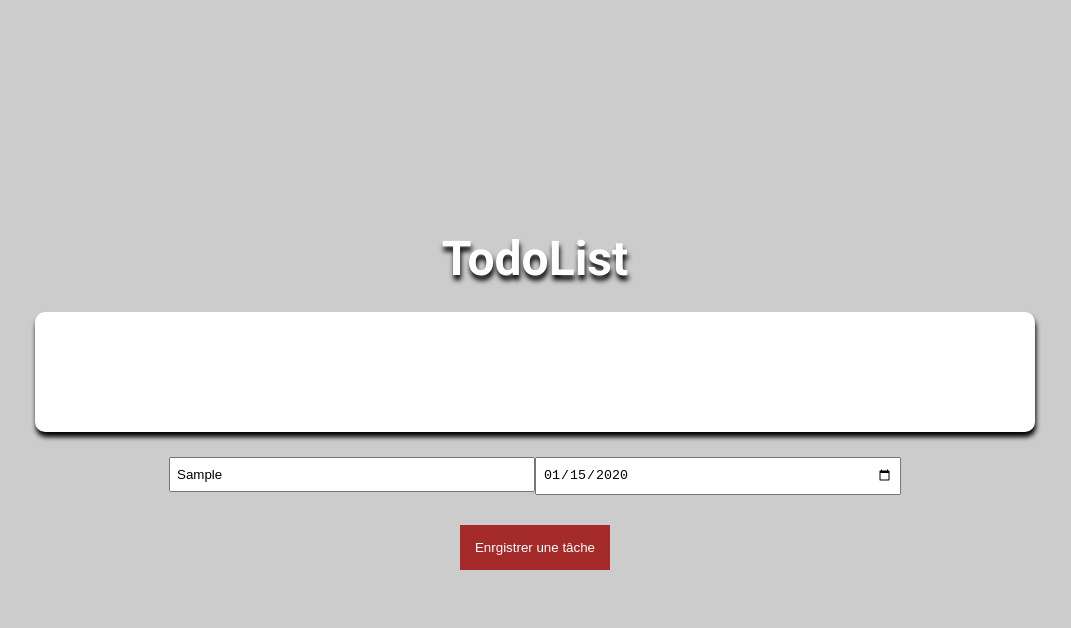
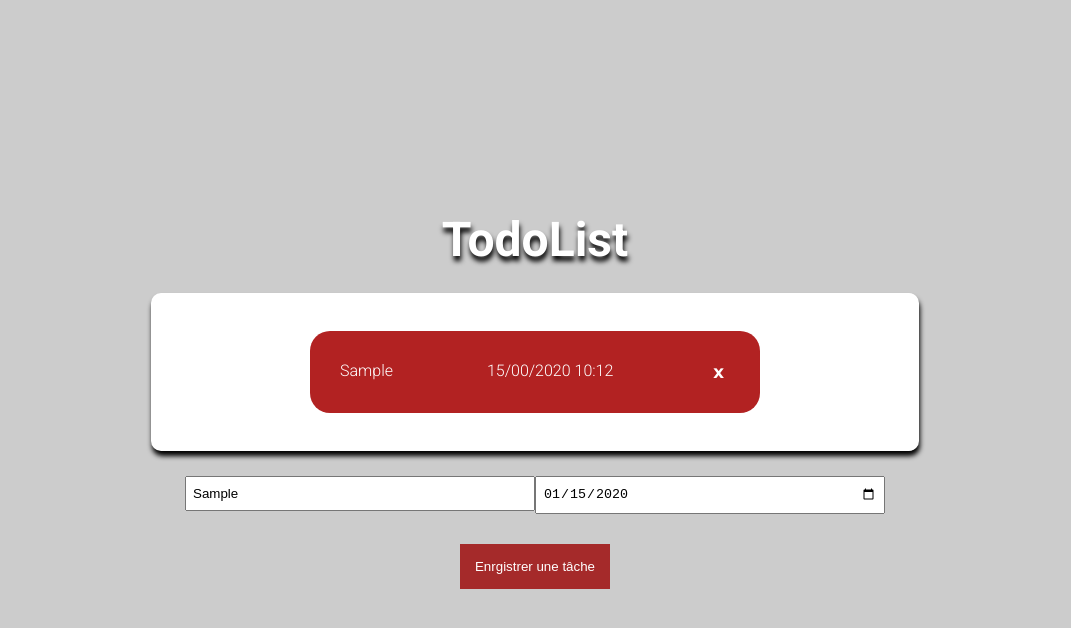
Before and after one commit to Myhed/javascript-afti, a plain HTML site: page todolist.html in a window 1280 px wide. Both pictures are taken after typing "Sample", "2020-01-15" into the empty fields and a click on the button "Enrgistrer une tâche". Shown: the whole page, without its empty margins (105-1176 px from the left). Drawn offline with Linux system fonts and the light colour scheme.

Commit message:
finish version confirmer

```diff
--- a/css/todolist.css
+++ b/css/todolist.css
@@ -5,6 +5,7 @@
     padding: 0;
     margin:0;
     outline: none;
+    box-sizing: border-box;
 }
 
 body {
@@ -19,13 +20,16 @@ body {
 }
 
 .taskContainer  {
-    width: 980px;
-    padding: 10px;
+    width: 60%;
+    padding: 30px 75px;
     margin:25px;
-    min-height: 100px;
+    display: flex;
+    flex-wrap: wrap;
+    justify-content:center;
     background: white;
     box-shadow:1px 5px 5px black;
     border-radius: 10px;
+    color: black;
 }
 
 h1 {
@@ -34,10 +38,44 @@ h1 {
     text-shadow: 1px 5px 5px black;
 }
 
+.infoTask {
+    display: flex;
+    justify-content: space-between;
+    width: 450px;
+    background: firebrick;
+    color:white;
+    padding: 30px;
+    margin: 8px;
+    border-radius: 20px;
+}
+
+.deleteTask {
+    font-weight: 700;
+    font-family: 'Montserrat', sans-serif;
+    padding: 0 6px;
+    border-radius: 40%;
+}
+
+.deleteTask::before {
+    content: "x";
+    font-size: 18px;
+    cursor: pointer;
+}
+
+.error {
+    background: tomato;
+    width: 350px;
+    text-align: center;
+    padding: 8px 6px;
+    font-size: 16px;
+    margin: 5px;
+}
+
 form {
     display: flex;
     flex-direction: column;
     align-items: center;
+    text-align: center;
 }
 
 form input {
@@ -54,3 +92,11 @@ form button {
     background: brown;
     cursor: pointer;
 }
+
+
+@media screen and (max-width: 700px) {
+    .taskContainer {
+        padding: 0;
+        width: 100%;
+    }
+}
--- a/js/todolist.js
+++ b/js/todolist.js
@@ -11,7 +11,6 @@ function createForm(done){
     done(form);
     form.setAttribute('action', '#');
 }
-
 
 function createInput(attributs = {type: 'text', name:'', placeholder: ''}){
     const input = document.createElement('input');
@@ -54,7 +53,6 @@ function initForm(textButton,done){
   });
 }
 
-
 function initTodoList(done){
     const body = document.body;
     const h1 = createElementH1('TodoList');
@@ -68,17 +66,113 @@ function initTodoList(done){
     });
 }
 
+function formatDate(date){
+    const currentDate = new Date();
+
+    const minutes = currentDate.getMinutes() > 9 ? currentDate.getMinutes() : '0' + currentDate.getMinutes();
+    const hours = currentDate.getHours() > 9 ? currentDate.getHours() : '0' + currentDate.getHours();
+
+    const day = date.getDate() > 9 ? date.getDate() : '0' + date.getDate();
+    const month = date.getMonth() > 9 ? date.getMonth() : '0' + date.getMonth();
+
+    return `${day}/${month}/${date.getFullYear()} ${hours}:${minutes}`;
+}
+
+function attachOnDeleteTask(deleteIcon){
+    let childToDelete;
+    let parentChildOnDelete;
+    deleteIcon.addEventListener('click', (event) => {
+        childToDelete = event.target.parentNode;
+        parentChildOnDelete = event.target.parentNode.parentNode;
+        parentChildOnDelete.removeChild(childToDelete);
+    });
+}
+
+function taskContainerChild(taskText, dateText, done){
+    const taskHtmlElement = document.createElement('span');
+    const dateHtmlElement = document.createElement('span');
+    const deleteTaskHtmlElement = document.createElement('span');
+    attachOnDeleteTask(deleteTaskHtmlElement);
+    done({taskHtmlElement,dateHtmlElement, deleteTaskHtmlElement});
+
+    const taskTextNodeElement = document.createTextNode(taskText);
+    const dateTextNodeElement = document.createTextNode(dateText);
+
+    taskHtmlElement.classList.add('task');
+    dateHtmlElement.classList.add('dateTask');
+    deleteTaskHtmlElement.classList.add('deleteTask');
+
+    dateHtmlElement.appendChild(dateTextNodeElement);
+    taskHtmlElement.appendChild(taskTextNodeElement);
+}
+
+function verifyForm(inputs = {}, done){
+    let errors = [];
+    let values = [];
+    Object.values(inputs).forEach(input => {
+        if(input.value.trim() === ''){
+            errors.push(`${input.name} ne doit pas être vide`);
+        }
+        values.push(input.value);
+    });
+
+    if(errors.length > 0){
+        done(null, errors)
+    }else{
+        done(values, null);
+    }
+}
+
+function handleErrors(errors){
+    let errorHtmlElement;
+    let errorTextNode;
+    return errors.map(error => {
+        errorHtmlElement = document.createElement('p');
+        errorTextNode = document.createTextNode(error);
+        errorHtmlElement.appendChild(errorTextNode);
+        errorHtmlElement.classList.add('error');
+        return errorHtmlElement;
+    });
+}
+
+function displayErrors(errorsHtmlElement){
+    const body = document.body;
+    errorsHtmlElement.forEach(errorHtmlElement => {
+        body.appendChild(errorHtmlElement);
+        setTimeout(() => {
+            body.removeChild(errorHtmlElement);
+        }, 5000);
+    });
+}
+
 window.onload = function(){
     let inputTaskDom;
     let inputDateTask;
+    let formatDateTask;
     initTodoList(function({form, taskContainer}){
         inputTaskDom = document.querySelector('input[name="task"]');
         inputDateTask = document.querySelector('input[name="dateTask"]');
         form.addEventListener('submit', function(event){
             event.preventDefault();
-            console.log(inputTaskDom.value);
-            console.log(inputDateTask.value);
-            const date = new Date(inputDateTask.value);
+            verifyForm({inputTaskDom, inputDateTask}, function(values, errors){
+                if(errors){
+                    console.log('errors: ',errors);
+                    const errorsHtmlElement = handleErrors(errors);
+                    displayErrors(errorsHtmlElement);
+                    return;
+                }
+                const [valueTask, valueDateTask] = values;
+                const date = new Date(valueDateTask);
+                formatDateTask = formatDate(date);
+                taskContainerChild(valueTask, formatDateTask, function({taskHtmlElement, dateHtmlElement, deleteTaskHtmlElement}){
+                    const infoTask = document.createElement('div');
+                    infoTask.classList.add('infoTask');
+                    infoTask.appendChild(taskHtmlElement);
+                    infoTask.appendChild(dateHtmlElement);
+                    infoTask.appendChild(deleteTaskHtmlElement);
+                    taskContainer.appendChild(infoTask);
+                });
+            });
         });
     });
 }
--- a/todolist.html
+++ b/todolist.html
@@ -4,6 +4,8 @@
     <meta charset="UTF-8">
     <meta http-equiv="X-UA-Compatible" content="IE=edge">
     <meta name="viewport" content="width=device-width, initial-scale=1.0">
+    <link href="https://fonts.googleapis.com/css2?family=Montserrat:ital,wght@0,100;0,300;0,400;0,700;1,200&family=Roboto:wght@300;700&display=swap" rel="stylesheet">
+    <link rel="stylesheet" href="https://cdn.jsdelivr.net/npm/@fortawesome/fontawesome-free@5.15.3/css/fontawesome.min.css">
     <link rel="stylesheet" href="css/todolist.css">
     <script src="js/todolist.js"></script>
     <title>Document</title>
```
